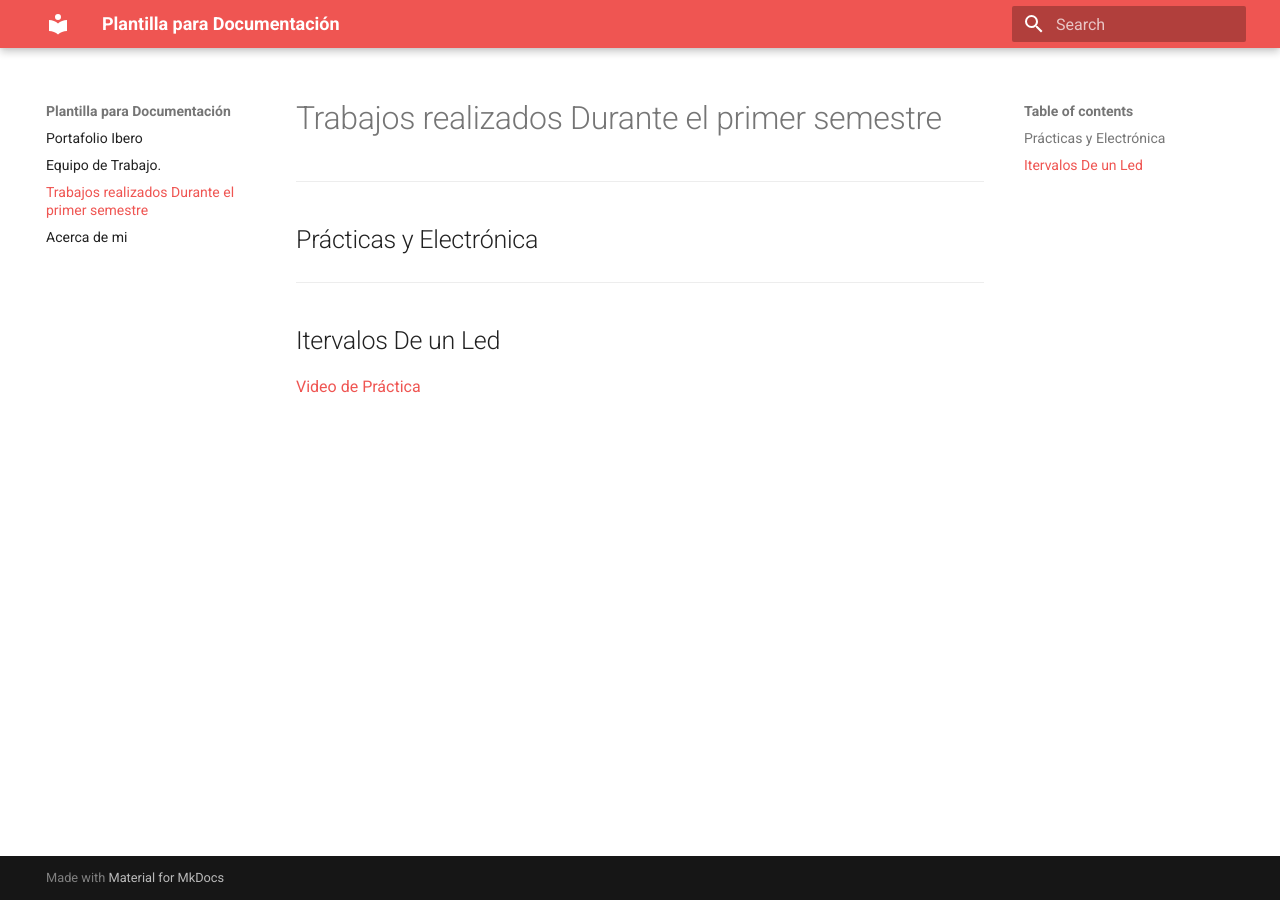
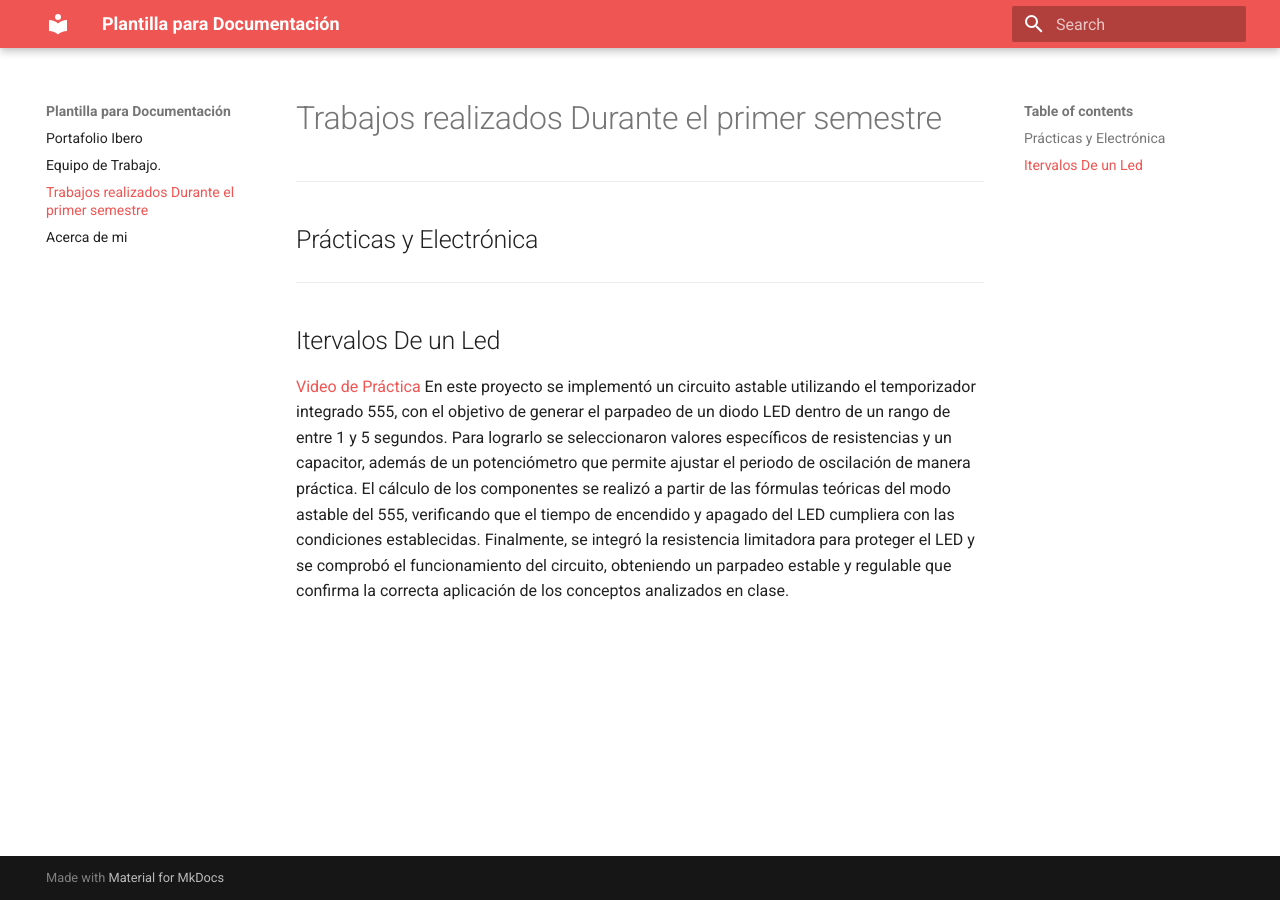
Before and after one commit to Joy-2307/Portafolio_Ibero_JIGR, an MkDocs documentation site: the page built from docs/Introducción a la Mecatrónica.md, in a window 1280 px wide. Built offline with MkDocs 1.6.1 and Material for MkDocs 9.7.7, drawn with Linux system fonts in a browser that asks for light colours.

Commit message:
Update Introducción a la Mecatrónica.md

```diff
--- a/docs/Introducción a la Mecatrónica.md
+++ b/docs/Introducción a la Mecatrónica.md
@@ -4,3 +4,4 @@
 ---
 ## Itervalos De un Led
 [Video de Práctica](https://iberopuebla-my.sharepoint.com/:v:/g/personal/203563_iberopuebla_mx/Ef6GZFmCvP9Mv8V9N9eSk0cBXuizMTtWfK-PmckihUVO8Q?e=nXhwGh)
+En este proyecto se implementó un circuito astable utilizando el temporizador integrado 555, con el objetivo de generar el parpadeo de un diodo LED dentro de un rango de entre 1 y 5 segundos. Para lograrlo se seleccionaron valores específicos de resistencias y un capacitor, además de un potenciómetro que permite ajustar el periodo de oscilación de manera práctica. El cálculo de los componentes se realizó a partir de las fórmulas teóricas del modo astable del 555, verificando que el tiempo de encendido y apagado del LED cumpliera con las condiciones establecidas. Finalmente, se integró la resistencia limitadora para proteger el LED y se comprobó el funcionamiento del circuito, obteniendo un parpadeo estable y regulable que confirma la correcta aplicación de los conceptos analizados en clase.
```
